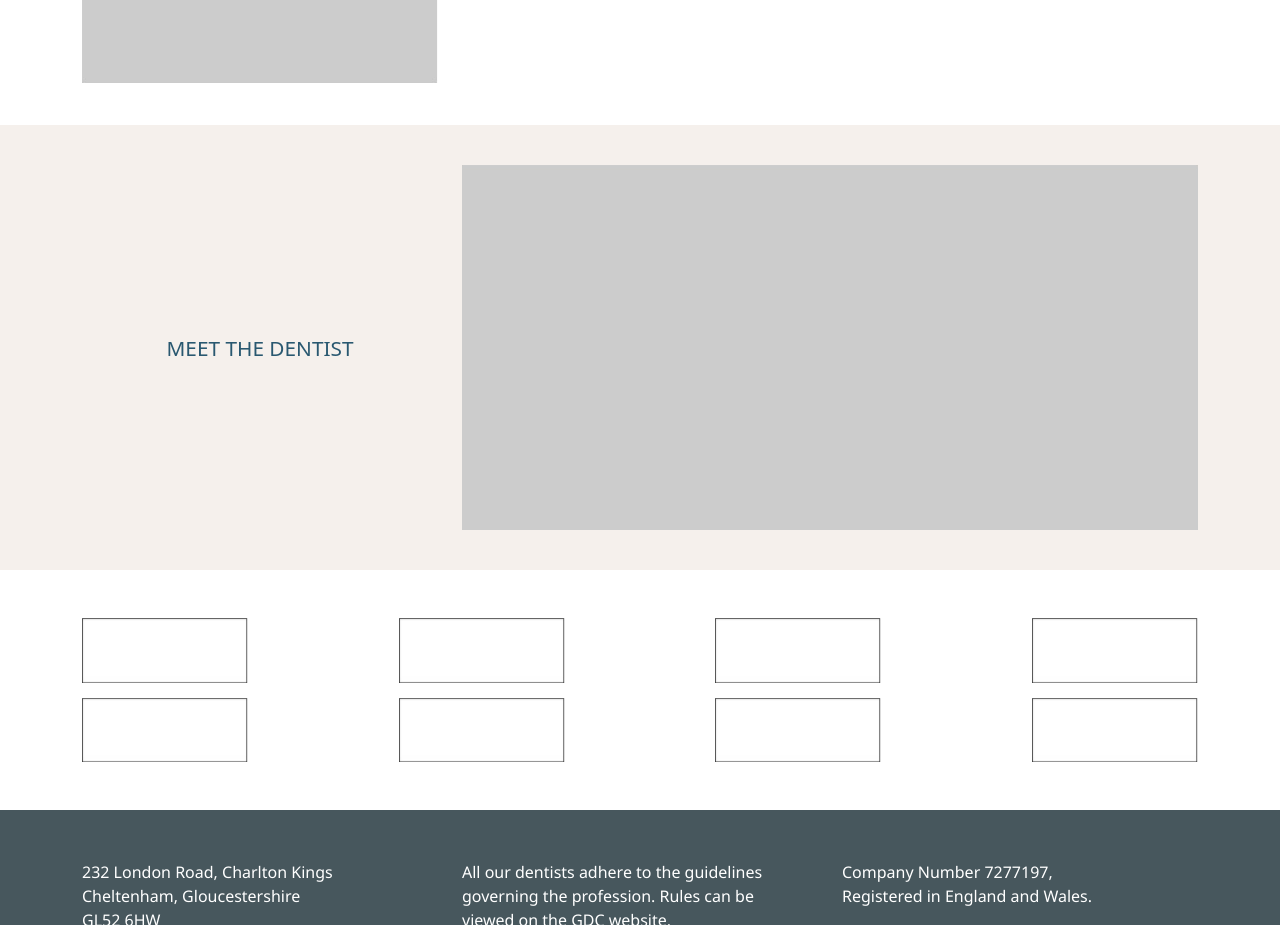
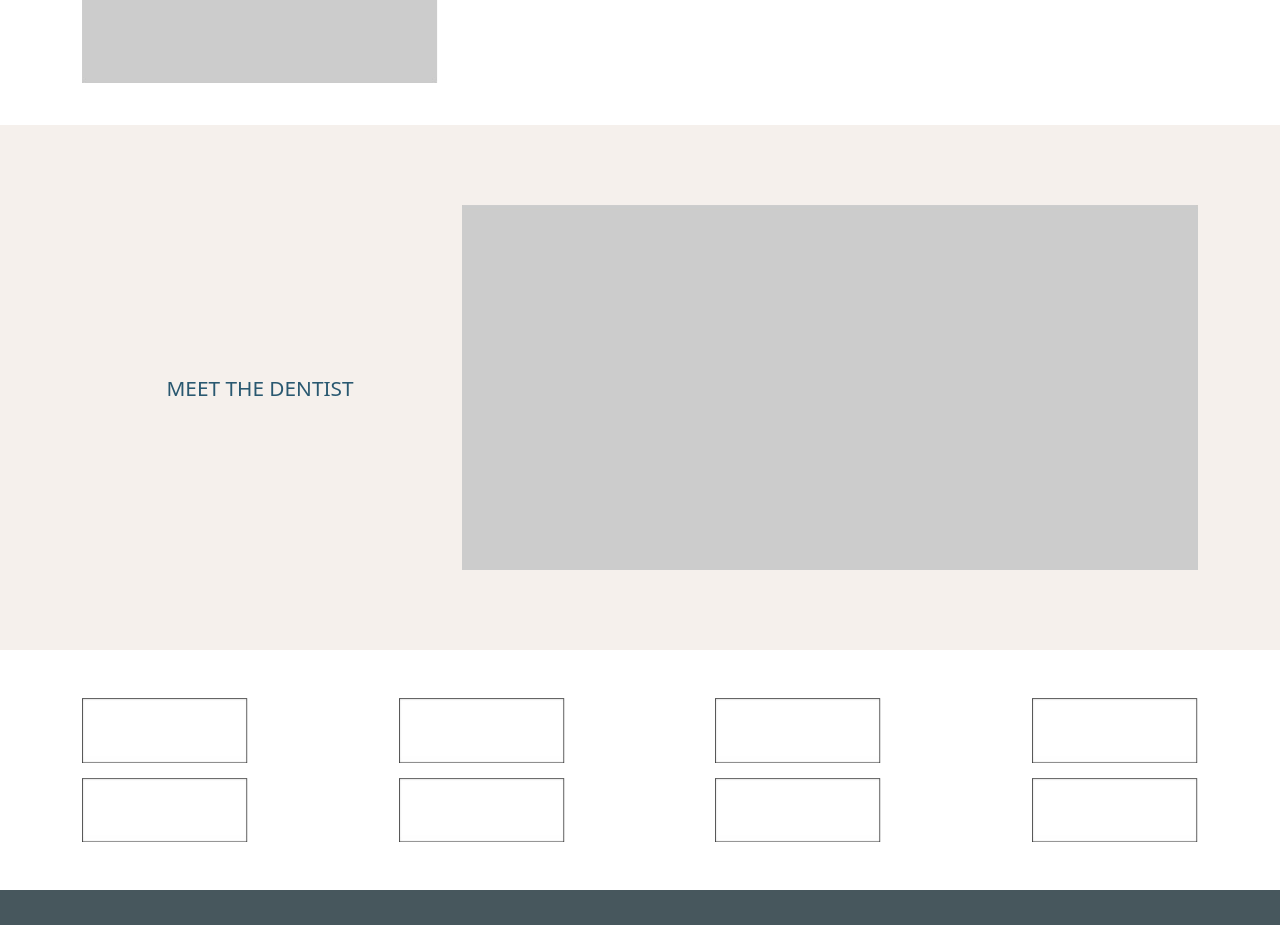
Before and after one commit to riteshfauzdar63/Aden-house-website, a plain HTML site: page root/pages/TeamMemberPage.html in a window 1280 px wide. Shown: the part 780-1705 px from the top of the page. Drawn offline with nearby package versions, Linux system fonts and the light colour scheme; a web font is replaced by a local one.

Commit message:
change the dentist-section-padding for laptop screen

```diff
--- a/root/assests/style/TeamMemberPage.css
+++ b/root/assests/style/TeamMemberPage.css
@@ -314,7 +314,7 @@
     line-height: 25px;
   }
   .meet-dentist-section {
-    padding: 5dvh 0;
+    padding: 5rem 0;
     margin-top: 2%;
   }
 
```
